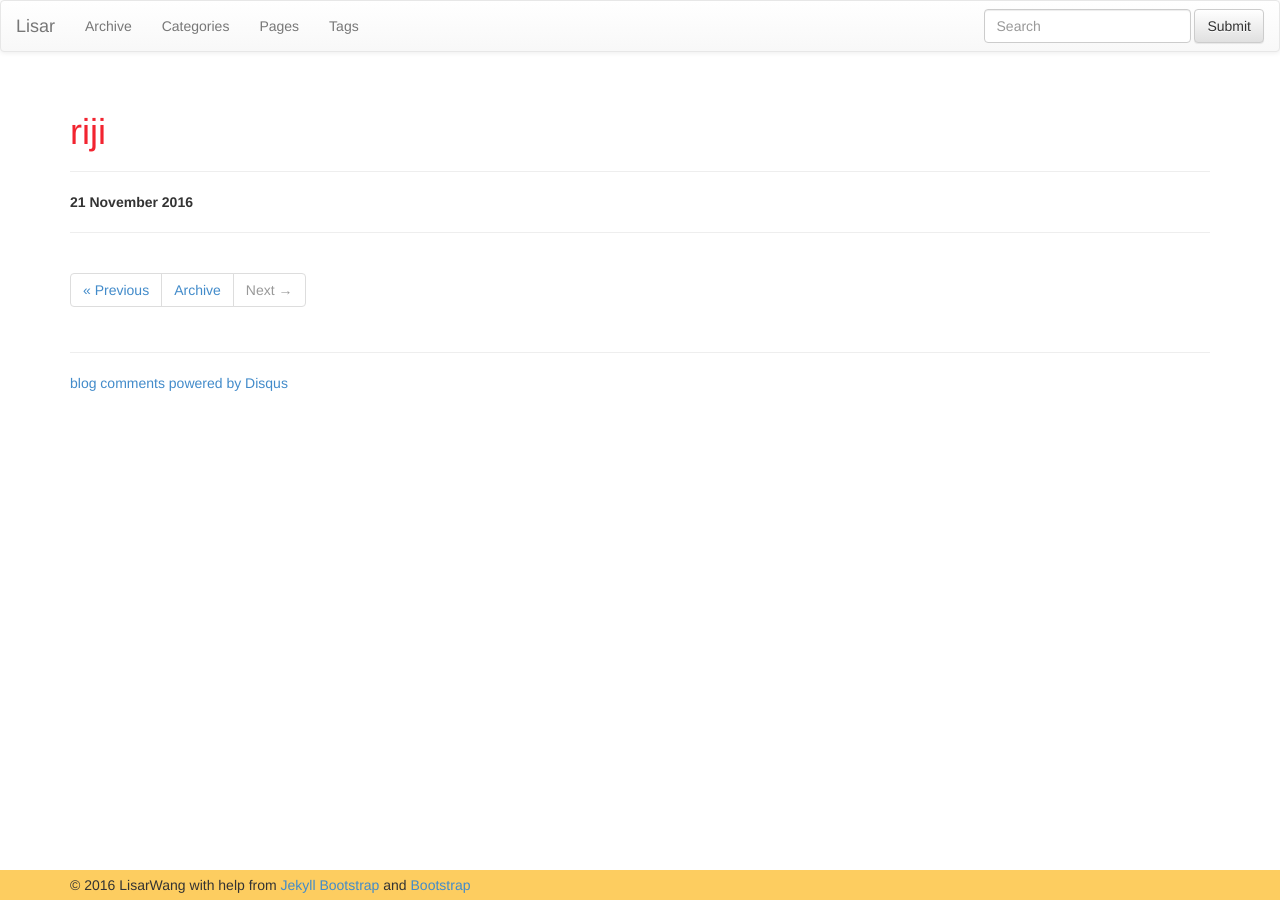
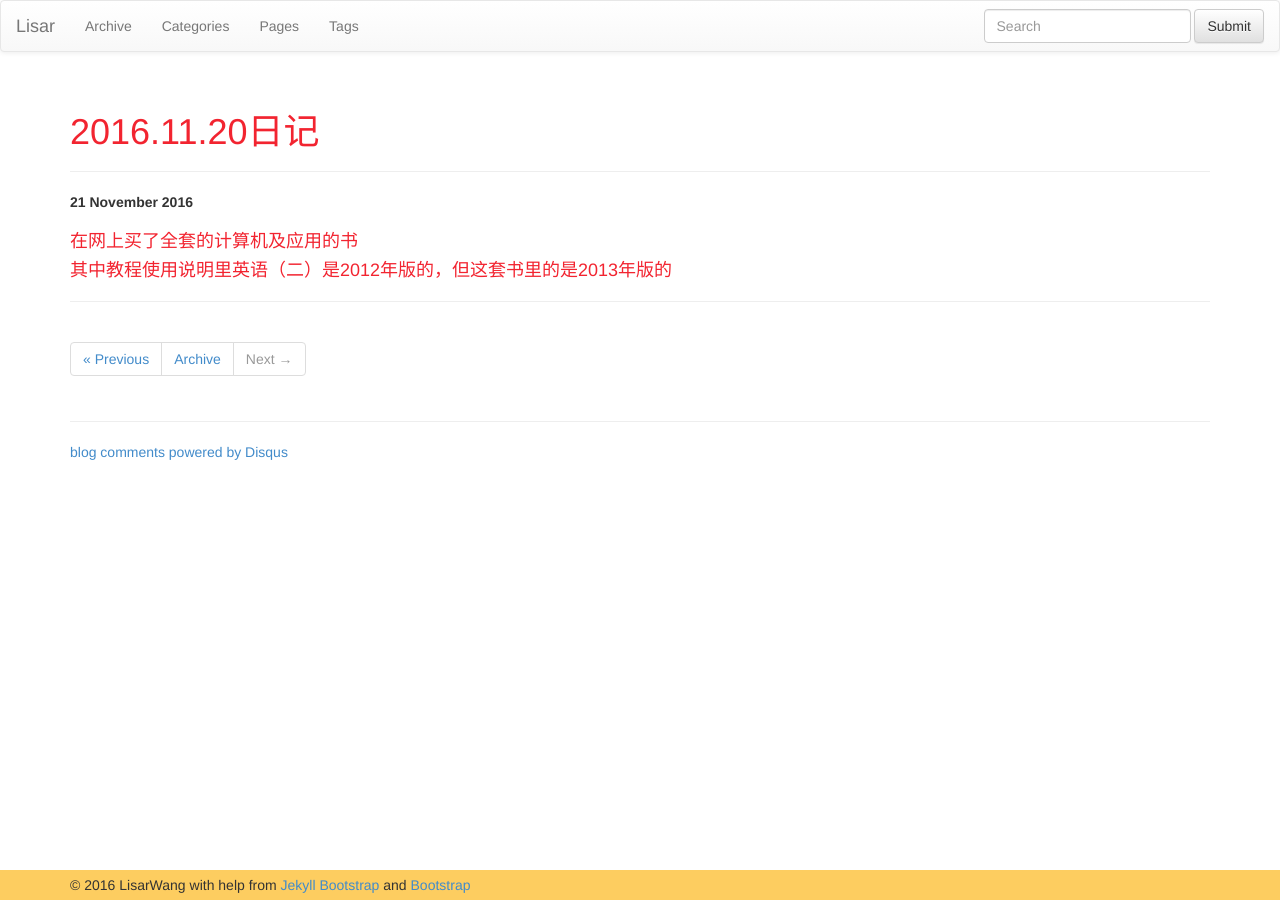
Before and after one commit to LisarWang/LisarWang.github.io, a Jekyll site: the page built from _posts/2016-11-21-riji.md, in a window 1280 px wide. Built offline with Jekyll 4.4.1, drawn with Linux system fonts in a browser that asks for light colours; nearby versions of some CDN libraries; comment, search, counter and statistics services are not loaded.

Commit message:
gaibiaoti

```diff
--- a/_posts/2016-11-21-riji.md
+++ b/_posts/2016-11-21-riji.md
@@ -1,8 +1,10 @@
 ---
 layout: post
-title: "riji"
+title: "2016.11.20日记"
 description: ""
 category:
 tags: []
 ---
 {% include JB/setup %}
+#### 在网上买了全套的计算机及应用的书
+#### 其中教程使用说明里英语（二）是2012年版的，但这套书里的是2013年版的
```
